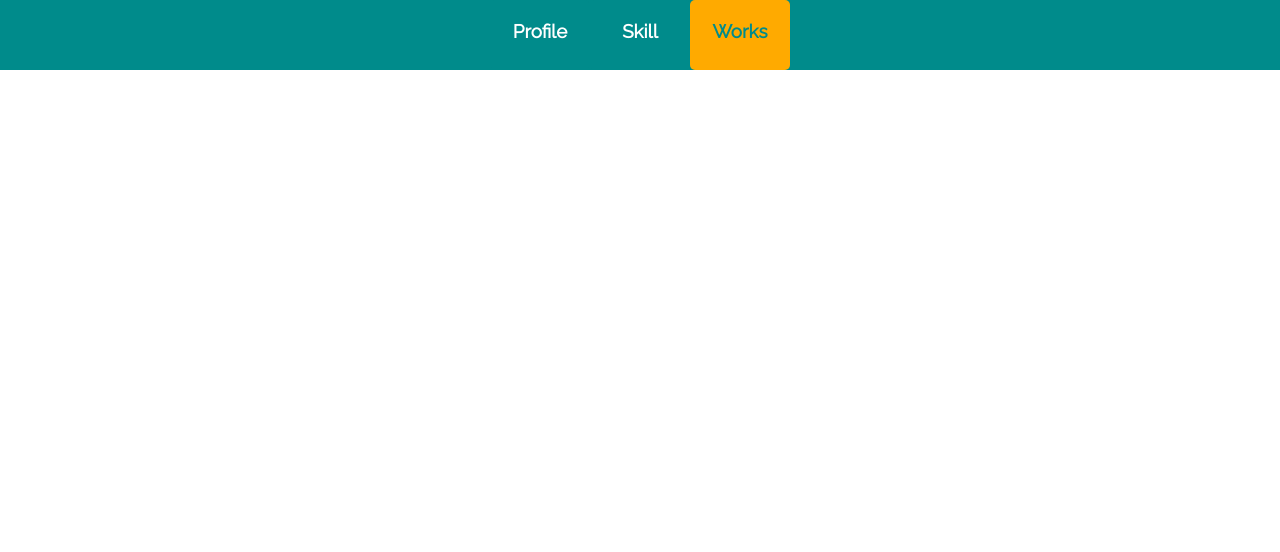
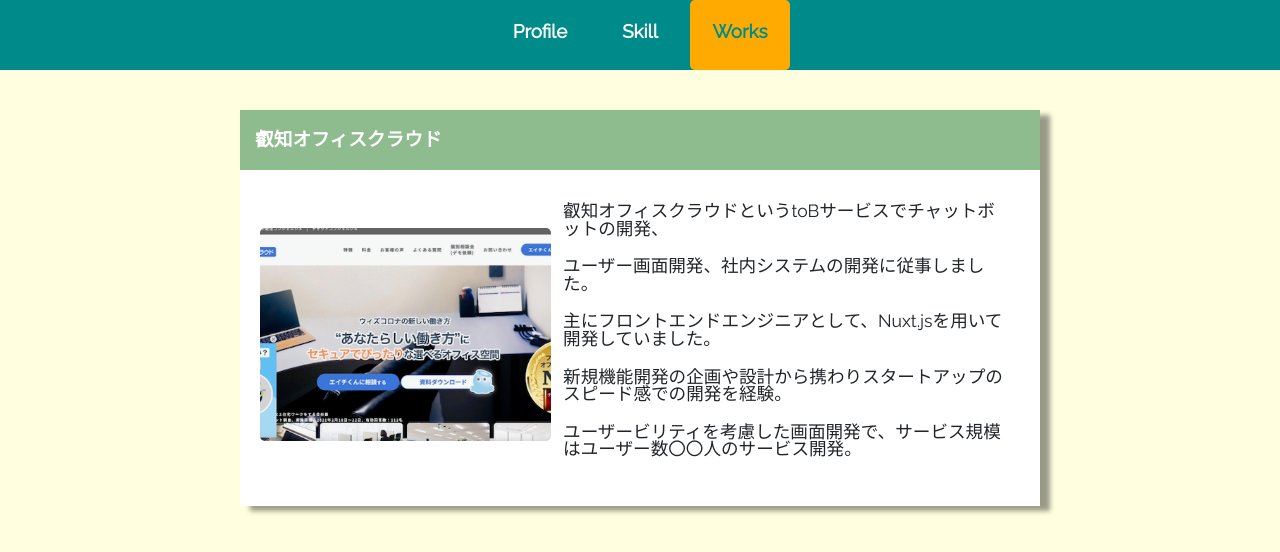
Before and after one commit to sukemaru-injp/next-first, a Next.js app: page /works in a window 1280 px wide. Shown: the top 552 px of the page. Built offline with nearby package versions, Linux system fonts and the light colour scheme.

Commit message:
create_works

```diff
--- a/components/atoms/PageWrapper.tsx
+++ b/components/atoms/PageWrapper.tsx
@@ -4,6 +4,7 @@ import { color } from '../../styles/constants'
 
 const PageWrapper = styled.div`
 width: 100%;
+min-height: 100vh;
 background-color: ${color.defaultBg};
 `
 interface Props {
--- a/components/atoms/card.tsx
+++ b/components/atoms/card.tsx
@@ -6,14 +6,16 @@ interface Props {
   children: ReactNode
 }
 
-const CardStyle = styled.div`
+const CardStyle = styled.div<Props>`
 box-shadow: 10px 5px 5px rgba(0, 0, 0, 0.4);
 background-color: #fff;
-padding: 20px;
 width: 650px;
 `
+const LargeCardStyle = styled(CardStyle)`
+width: 800px;
+`
 
-const Card: FC<Props> = ({ children }: Props) => {
+export const Card: FC<Props> = ({ children }: Props) => {
   return (
     <CardStyle>
       {children}
@@ -21,4 +23,10 @@ const Card: FC<Props> = ({ children }: Props) => {
   )
 }
 
-export default Card
+export const LargeCard: FC<Props> = ({ children }: Props) => {
+  return (
+    <LargeCardStyle>
+      {children}
+    </LargeCardStyle>
+  )
+}
--- a/components/parts/CardWithHeader.tsx
+++ b/components/parts/CardWithHeader.tsx
@@ -1,17 +1,18 @@
 import { FC, ReactNode } from 'react'
 import styled from 'styled-components'
 import { color } from '../../styles/constants'
-import Card from '../atoms/card'
+import { LargeCard } from '../atoms/card'
 interface Props {
   title: string
   children: ReactNode
 }
 
 const Header = styled.header`
+
 width: 100%;
-height: 40PX;
-background-color: ${color.sub};
-padding: 0 10px;
+height: 60PX;
+background-color: ${color.cardHeader};
+padding: 15px;
 `
 const Title = styled.h3`
 color: #fff;
@@ -20,12 +21,12 @@ color: #fff;
 const CardWithHeader: FC<Props> = (props: Props) => {
   return (
     <>
-      <Card>
+      <LargeCard>
         <Header>
           <Title>{props.title}</Title>
         </Header>
         {props.children}
-      </Card>
+      </LargeCard>
     </>
   )
 }
--- /dev/null
+++ b/components/templates/WorkCard.tsx
@@ -0,0 +1,58 @@
+import styled from 'styled-components'
+import CardWithHeader from '../parts/CardWithHeader'
+import Image from 'next/image'
+import { FC } from 'react'
+import { map } from 'lodash'
+
+interface Props {
+  image: string
+  title: string
+  content: string[]
+}
+
+const Content = styled.p`
+line-height: 1.1rem;
+font-size: 1.1rem;
+padding: 2px;
+`
+const ImageWrapper = styled.div`
+& > span {
+border-radius: 5px;
+}
+`
+
+const InnerWrapper = styled.div`
+display: flex;
+justify-content: space-between;
+align-items: center;
+padding: 20px;
+`
+const ContentWrapper = styled.div`
+padding: 10px;
+`
+
+const WorkCard: FC<Props> = (props: Props) => {
+  return (
+    <>
+      <CardWithHeader
+        title={props.title}>
+        <InnerWrapper>
+          <ImageWrapper>
+            <Image
+              src={`${props.image}`}
+              alt="profile"
+              width={480}
+              height={350}
+              objectFit="cover" />
+          </ImageWrapper>
+          <ContentWrapper>
+            {map(props.content, (v, idx) => {
+              return <Content key={`content${idx}`}>{v}</Content>
+            })}
+          </ContentWrapper>
+        </InnerWrapper>
+      </CardWithHeader>
+    </>
+  )
+}
+export default WorkCard
--- a/pages/works/index.tsx
+++ b/pages/works/index.tsx
@@ -1,9 +1,45 @@
 import styled from 'styled-components'
+import WorkCard from '../../components/templates/WorkCard'
 import type { NextPage } from 'next'
+import { map } from 'lodash'
+
+interface workUi {
+  title: string
+  image: string
+  content: string[]
+}
+
+const workUi: workUi[] = [
+  {
+    title: '叡知オフィスクラウド',
+    image: '/img/eichi.png',
+    content: ['叡知オフィスクラウドというtoBサービスでチャットボットの開発、', 'ユーザー画面開発、社内システムの開発に従事しました。', '主にフロントエンドエンジニアとして、Nuxt.jsを用いて開発していました。', '新規機能開発の企画や設計から携わりスタートアップのスピード感での開発を経験。', 'ユーザービリティを考慮した画面開発で、サービス規模はユーザー数〇〇人のサービス開発。']
+  }
+]
+
+const PageWrapper = styled.div`
+display: flex;
+align-items: center;
+flex-flow: column;
+`
+
+const CardWrapper = styled.div`
+margin: 40px 0;
+`
 
 const Works: NextPage = () => {
   return (
     <>
+      <PageWrapper>
+        {map(workUi, (item, idx) => {
+          return <CardWrapper key={`item${idx}`}>
+            <WorkCard
+              title={item.title}
+              image={item.image}
+              content={item.content} />
+          </CardWrapper>
+        })}
+      </PageWrapper>
     </>
   )
 }
--- a/styles/constants.ts
+++ b/styles/constants.ts
@@ -4,5 +4,6 @@ export const color = {
   error: '#ff2b00',
   defaultBg: '#ffffe0',
   text: '#fff',
-  subText: '#808080'
+  subText: '#808080',
+  cardHeader: '#8fbc8f'
 }
```
Also changed, not shown: components/parts/CardWithTitle.tsx (+12 -6 lines), public/img/eichi.png (added).
